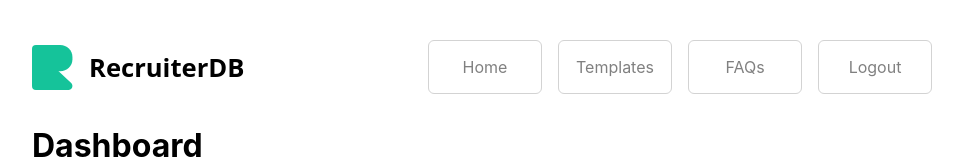
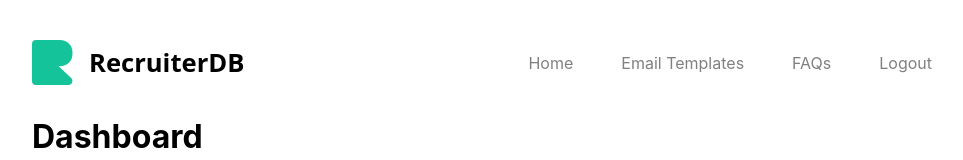
Before and after one commit to mhanna15/RecruiterDB, a React (Create React App) app: page / in a window 1280 px wide. Shown: the top 160 px of the page, without its empty margins (158-1121 px from the left). Built offline with nearby package versions, Linux system fonts and the light colour scheme; no server answers; the database is empty; sample sign-in values are in the browser's storage.

Commit message:
changed to email templates

```diff
--- a/src/components/Header/Header.css
+++ b/src/components/Header/Header.css
@@ -69,16 +69,15 @@
 }
 
 .header-link {
-  margin-left: 1em;
+  margin-left: 3em;
   cursor: pointer;
   font-size: 1rem;
+  text-align: end;
   width: auto;
-  text-align: center;
-  width: 5rem;
   font-family: -apple-system, BlinkMacSystemFont, 'Segoe UI', Roboto, Oxygen, Ubuntu, Cantarell, 'Open Sans',
     'Helvetica Neue', sans-serif;
-  padding: 1em;
-  border: solid;
+  /* padding: 0.75em; */
+  /* border: solid; */
   border-width: 1px;
   border-color: lightgray;
   border-radius: 0.375rem;
--- a/src/components/Header/Header.tsx
+++ b/src/components/Header/Header.tsx
@@ -38,7 +38,7 @@ const Header = () => {
                 Home
               </a>
               <a className="dropdown-link" onClick={() => navigate('/templates')}>
-                Templates
+                Email Templates
               </a>
               <a className="dropdown-link" onClick={() => navigate('/faqs')}>
                 FAQs
@@ -54,7 +54,7 @@ const Header = () => {
           Home
         </a>
         <a className="header-link header-link-left" onClick={() => navigate('/templates')}>
-          Templates
+          Email Templates
         </a>
         <a className="header-link header-link-left" onClick={() => navigate('/faqs')}>
           FAQs
--- a/src/components/RecruiterTable/RecruiterTable.tsx
+++ b/src/components/RecruiterTable/RecruiterTable.tsx
@@ -174,7 +174,7 @@ const RecruiterTable = (props: {
                         onChange={(e) => props.setSelectedTemplateID(e.target.value)}
                         value={props.selectedTemplateID}
                       >
-                        <option value="No template">No Template</option>
+                        <option value="No template">No Email Template</option>
                         {props.templates.map((template) => (
                           <option key={template.id} value={template.id}>
                             {template.name}
--- a/src/pages/Templates/Templates.tsx
+++ b/src/pages/Templates/Templates.tsx
@@ -43,7 +43,7 @@ const Templates = (props: {
     <div className="page-root">
       <div className="page-header">
         <h1 className="page-header-title" style={{ marginBottom: '1em' }}>
-          My Templates
+          My Email Templates
         </h1>
         <button
           className="submit-button"
@@ -51,7 +51,7 @@ const Templates = (props: {
             setNewTemplatePopUpOpen(true);
           }}
         >
-          New Template
+          New Email Template
         </button>
       </div>
       {props.loading ? (
```
